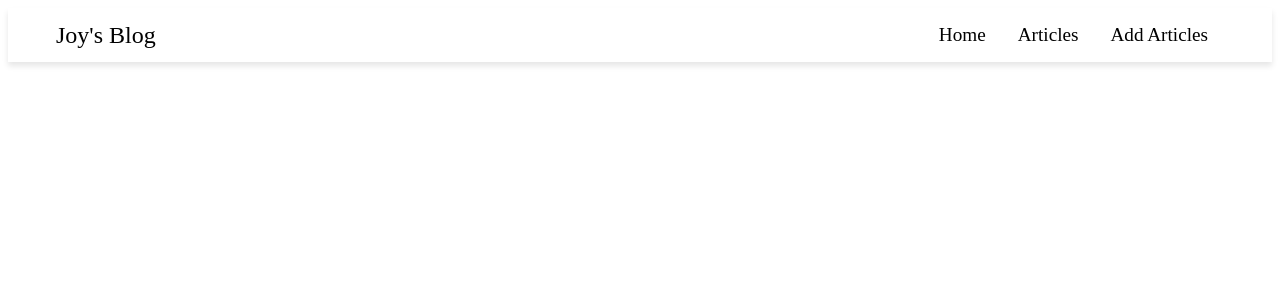
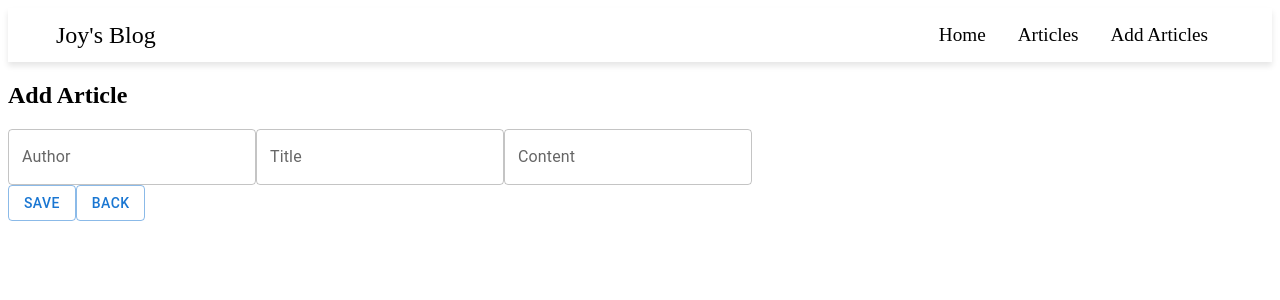
Before and after one commit to LyuYueJoy/MSA-Phase2-Blog, a React (Vite) app in the folder frontend/: page /articles/add in a window 1280 px wide. Shown: the top 300 px of the page. Built offline with nearby package versions, Linux system fonts and the light colour scheme.

Commit message:
Implement the function of adding article

```diff
--- a/frontend/src/App.tsx
+++ b/frontend/src/App.tsx
@@ -3,6 +3,8 @@ import Navbar from "./Components/navbar/Navbar"
 import {Routes, Route} from "react-router-dom"
 import Home from "./Components/home_page/home"
 import Articles from './Components/Articles/article'
+import AddArticle from './Components/addArticles/addArticle'
+
 function App() {
   return (
     <div>
@@ -15,6 +17,7 @@ function App() {
           <Route path="/" element={<Home />}/>
           <Route path="/articles">
             <Route index element={<Articles/>} />
+            <Route path="add" element={<AddArticle />}/>
 
           </Route>
         </Routes>
--- /dev/null
+++ b/frontend/src/Components/addArticles/addArticle.tsx
@@ -0,0 +1,87 @@
+import React, { useState } from "react";
+import "./addArticle.css";
+import { Button, TextField } from "@mui/material";
+import { useNavigate } from "react-router-dom"; // 导入 useNavigate 钩子
+
+const AddArticle: React.FC = () => {
+    const [author, setAuthor] = useState("");
+    const [title, setTitle] = useState("");
+    const [content, setContent] = useState("");
+    const navigate = useNavigate(); // 使用 useNavigate 钩子
+
+    const handleSave = async () => {
+        const article = {
+            author,
+            title,
+            content
+        };
+
+        try {
+            const response = await fetch("https://localhost:7034/api/Articles", {
+                method: "POST",
+                headers: {
+                    "Content-Type": "application/json"
+                },
+                body: JSON.stringify(article)
+            });
+
+            if (!response.ok) {
+                throw new Error("Network response was not ok");
+            }
+
+            const data = await response.json();
+            console.log("Article saved:", data);
+
+            // 清空表单内容
+            setAuthor("");
+            setTitle("");
+            setContent("");
+
+            // 导航到其他页面或显示成功消息
+            navigate("/articles", { state: { message: "Article Created Successfully" } });
+        } catch (error) {
+            console.error("Error saving article:", error);
+        }
+    };
+
+    const handleBack = () => {
+        navigate("/articles"); // 返回到文章列表页或其他指定页面
+    };
+
+    return (
+        <div>
+            <h2>Add Article</h2>
+            <TextField
+                autoComplete="off"
+                label="Author"
+                variant="outlined"
+                value={author}
+                onChange={(e) => setAuthor(e.target.value)}
+            />
+            <TextField
+                autoComplete="off"
+                label="Title"
+                variant="outlined"
+                value={title}
+                onChange={(e) => setTitle(e.target.value)}
+            />
+            <TextField
+                autoComplete="off"
+                label="Content"
+                variant="outlined"
+                value={content}
+                onChange={(e) => setContent(e.target.value)}
+            />
+            <div>
+                <Button variant="outlined" onClick={handleSave}>
+                    Save
+                </Button>
+                <Button variant="outlined" onClick={handleBack}>
+                    Back
+                </Button>
+            </div>
+        </div>
+    );
+};
+
+export default AddArticle;
```
Also changed, not shown: frontend/src/Components/addArticles/addArticle.css (added).
